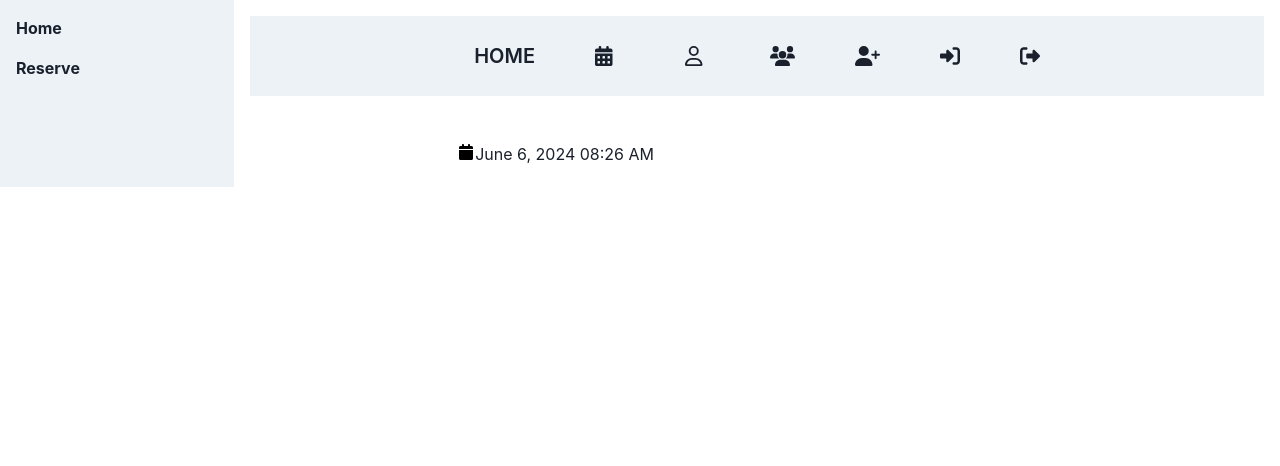
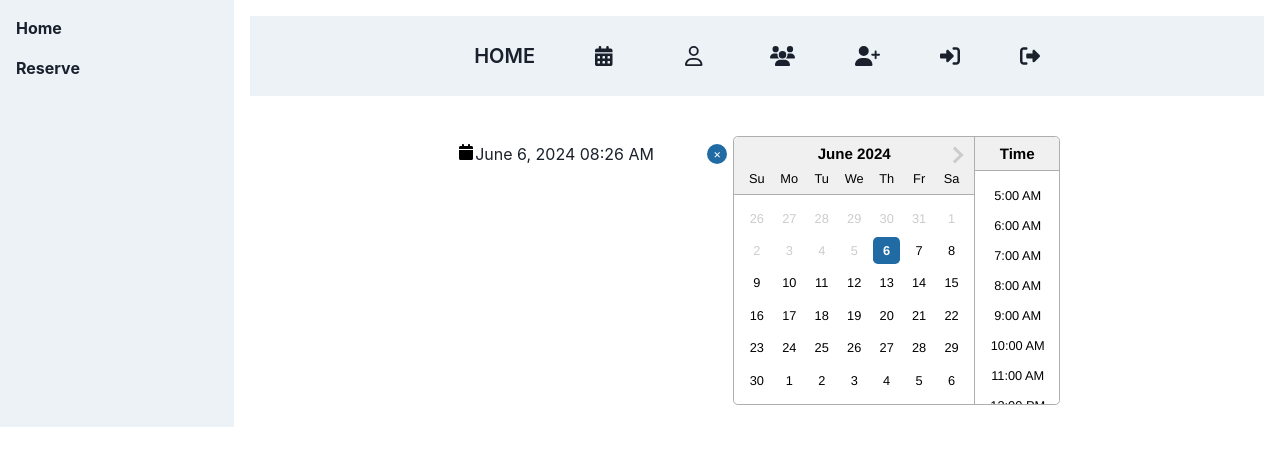
Before and after one commit to KwonSanta/practice-calendar, a React (Vite) app in the folder frontend/: page /reserve in a window 1280 px wide. Shown: the top 466 px of the page. Built offline with nearby package versions, Linux system fonts and the light colour scheme.

Commit message:
react: react-datePicker 설정

```diff
--- a/frontend/src/page/Reserve.jsx
+++ b/frontend/src/page/Reserve.jsx
@@ -1,11 +1,19 @@
 import "react-datepicker/dist/react-datepicker.css";
 import { useState } from "react";
 import DatePicker from "react-datepicker";
+import { Box, Flex } from "@chakra-ui/react";
 
 export function Reserve() {
   const [startDate, setStartDate] = useState(new Date());
+  const [endDate, setEndDate] = useState(new Date());
+
+  // 날짜 객체
+  const today = new Date();
+  const maxDate = new Date(today.setMonth(today.getMonth() + 3));
 
   return (
+    <Flex>
+      <Box>
         <DatePicker
           showIcon
           selected={startDate}
@@ -13,8 +21,29 @@ export function Reserve() {
           dateFormat="Pp"
           timeintervals={30} // 30분 단위로 선택 가능한 box가 나오게 설정
           dateFormat="MMMM d, yyyy hh:mm aa" // June 6, 2024 10:45 PM
-      // onSelect={handleDateSelect}
-      // onChange={handleDateChange}
+          toggleCalendarOnIconClick
+          isClearable
+          showTimeSelect
+          timeIntervals={60}
         />
+      </Box>
+      <Box>
+        <DatePicker
+          showIcon
+          selected={endDate}
+          onChange={(date) => setEndDate(date)}
+          dateFormat="Pp"
+          timeintervals={30} // 30분 단위로 선택 가능한 box가 나오게 설정
+          dateFormat="MMMM d, yyyy hh:mm aa" // June 6, 2024 10:45 PM
+          toggleCalendarOnIconClick
+          isClearable
+          showTimeSelect
+          timeIntervals={60}
+          inline
+          minDate={new Date()}
+          maxDate={maxDate}
+        />
+      </Box>
+    </Flex>
   );
 }
```
Lines whose indentation alone changed are shown as unchanged.
